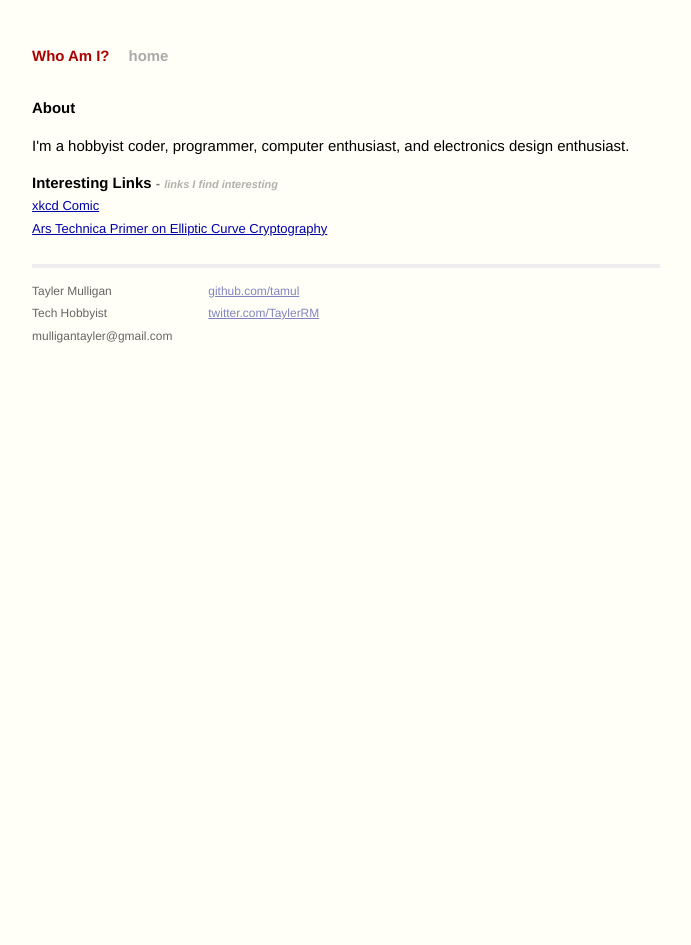
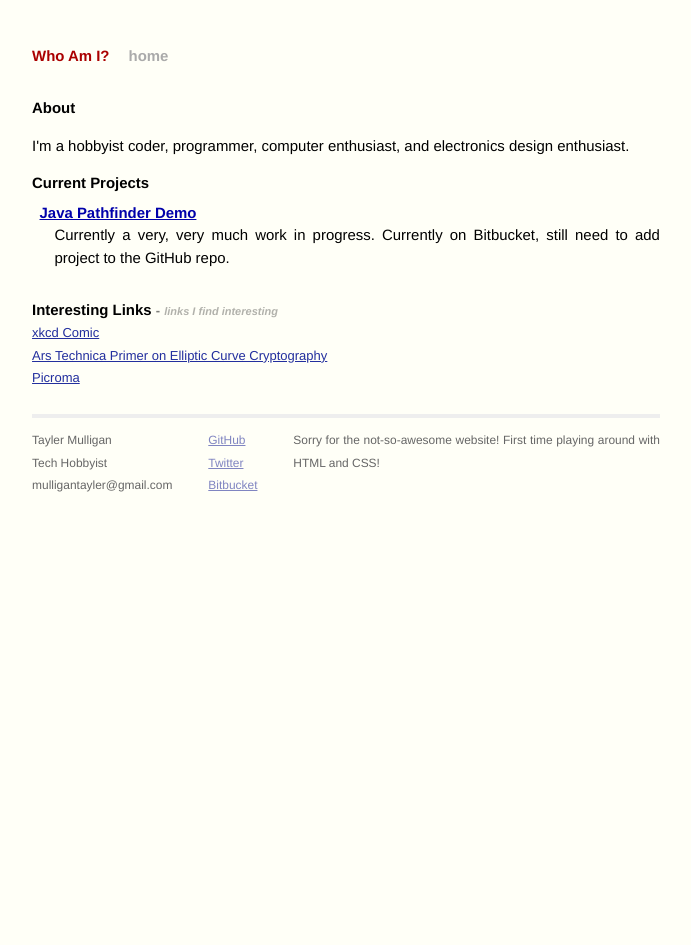
Before and after one commit to mtayler/tamul.github.io, a Jekyll site: the page built from index.html, in a window 1280 px wide. Shown: the whole page, without its empty margins (294-985 px from the left). Built offline with Jekyll 4.4.1, drawn with Linux system fonts in a browser that asks for light colours; Markdown is read by kramdown in place of the engine named in the settings.

Commit message:
Added "Current Projects" section

```diff
--- a/_layouts/default.html
+++ b/_layouts/default.html
@@ -33,10 +33,13 @@
             </div>
             <div class="contact">
               <p>
-                <a href="https://github.com/tamul">github.com/tamul</a><br />
-                <a href="https://twitter.com/TaylerRM">twitter.com/TaylerRM</a><br />
+                <a href="https://github.com/tamul">GitHub</a><br />
+                <a href="https://twitter.com/TaylerRM">Twitter</a><br />
+                <a href="https://bitbucket.org/tamul">Bitbucket</a><br />
               </p>
             </div>
+            <div class="disclaimer">
+              <p>Sorry for the not-so-awesome website! First time playing around with HTML and CSS!</p>
           </div>
         </div>
 
--- a/css/main.css
+++ b/css/main.css
@@ -49,17 +49,44 @@ a:visited { color: #a0a; }
   font-size: 80%;
 }
 
+.projects h1 {
+  margin-bottom: 0.5em;
+}
+
+.projects h2 {
+  margin-left: 0.5em;
+}
+
+.projects p {
+  margin-top: 0em;
+  margin-left: 1.5em;
+}
+
+#links {
+  margin-top: 2em;
+  margin-bottom: 0em;
+}
+
 .links ul {
   list-style: none;
   margin: 0;
   padding: 0;
 }
 
+.links a:link {
+  color: #232F9E;
+}
+
+.links a:visited {
+  color: #7942A6;
+}
+
 /*****************************************************************************/
 /*
 /* Site
 /*
-/*****************************************************************************/ .site {
+/*****************************************************************************/
+.site {
   font-size: 115%;
   text-align: justify;
   width: 42em;
@@ -115,19 +142,13 @@ a:visited { color: #a0a; }
   color: #8085C1;
 }
 
-.footer .rss {
-  margin-top: 1.1em;
-  margin-right: -.2em;
-  float: right;
-}
+.footer .disclaimer {
 
-.footer .rss img {
-  border: 0;
-}
 
 /*****************************************************************************/
 /*
-/* Posts
+/*  {
+ *  Posts
 /*
 /*****************************************************************************/
 
--- a/index.html
+++ b/index.html
@@ -5,19 +5,27 @@ title: Who Am I?
 
 <div id="home">
 
-  <div id="Content">
+  <div id="content">
     <h1>About</h1>
     <body>
       <p>I'm a hobbyist coder, programmer, computer enthusiast, and electronics design enthusiast.</p>
     </body>
   </div>
 
-  <div id="Interesting Links">
+  <div class="projects">
+    <h1>Current Projects</h1>
+    <h2><a href="https://github.com/tamul/">Java Pathfinder Demo</a></h2>
+    <p>Currently a very, very much work in progress. Currently on Bitbucket, still need to add project to the GitHub repo.</p>
+
+  </div>
+
+  <div id="links">
     <h2>Interesting Links <span style="font-size: 13px; opacity: 0.5;">-</span> <span style="font-size: 11px; font-style: italic; opacity: 0.3;"> links I find interesting</span></h2>
     <div class="links" style="font-size: 13px">
       <ul>
-          <li><a href="http://xkcd.com">xkcd Comic</a></li>
-          <li><a href="http://arstechnica.com/security/2013/10/a-relatively-easy-to-understand-primer-on-elliptic-curve-cryptography/">Ars Technica Primer on Elliptic Curve Cryptography</a></li>
+        <li><a href="https://xkcd.com">xkcd Comic</a></li>
+        <li><a href="https://arstechnica.com/security/2013/10/a-relatively-easy-to-understand-primer-on-elliptic-curve-cryptography/">Ars Technica Primer on Elliptic Curve Cryptography</a></li>
+        <li><a href="https://picroma.com/">Picroma</a></li>
       </ul>
     </div>
   </div>
```
Lines whose indentation alone changed are shown as unchanged.
